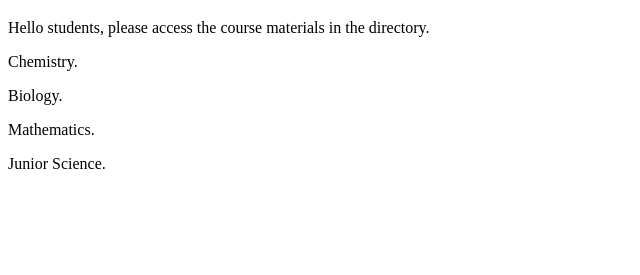
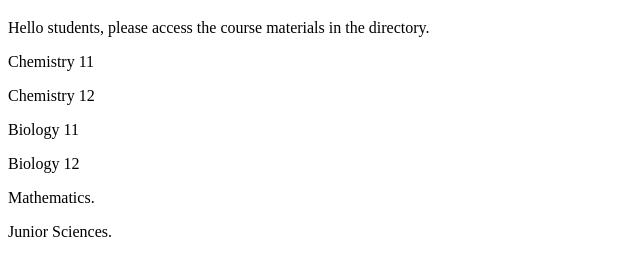
Before and after one commit to scienceed/scienceed.github.io, a plain HTML site: page index.html in a window 1280 px wide. Shown: the part 61-336 px from the top of the page, without its empty margins (0-640 px from the left). Drawn offline with Linux system fonts and the light colour scheme.

Commit message:
Update index.html

```diff
--- a/index.html
+++ b/index.html
@@ -7,9 +7,11 @@
 
 <h1>Science Education</h1>
 <p>Hello students, please access the course materials in the directory.</p>
-<p>Chemistry.</p>
-<p>Biology.</p>
+<p>Chemistry 11 </p>
+<p>Chemistry 12</p>
+<p>Biology 11</p>
+<p>Biology 12</p>
 <p>Mathematics.</p>
-<p>Junior Science.</p>
+<p>Junior Sciences.</p>
 </body>
 </html>
```
